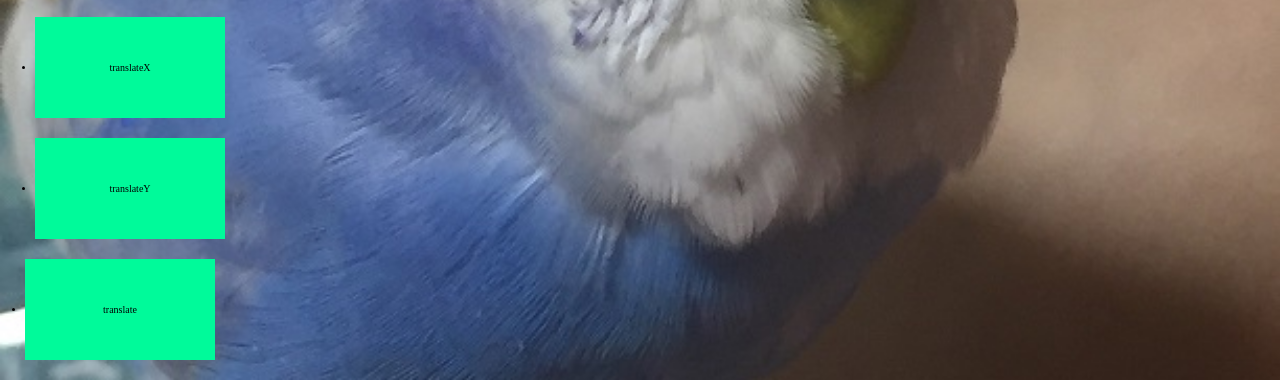
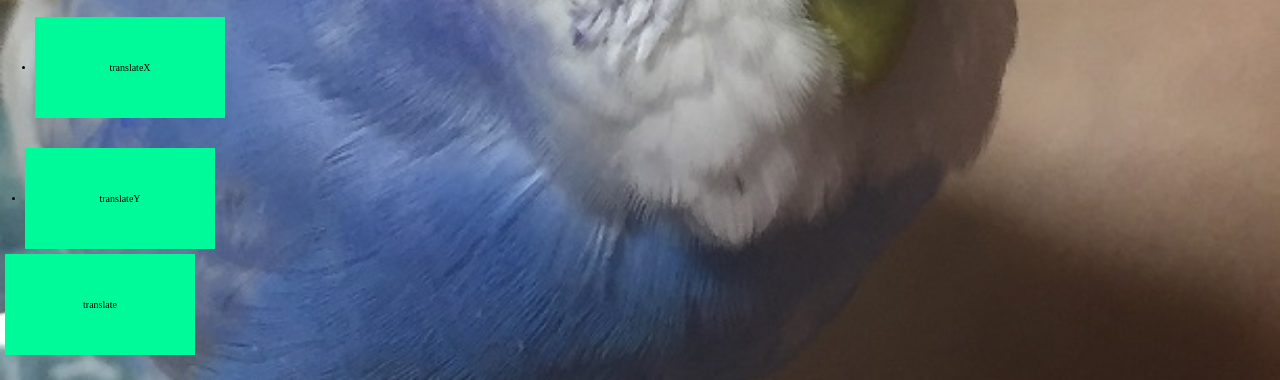
Before and after one commit to ekuaru/web1-9, a plain HTML site: page index.html in a window 1280 px wide. Shown: the part 812-1192 px from the top of the page. Drawn offline with Linux system fonts and the light colour scheme.

Commit message:
Update default.css

```diff
--- a/css/default.css
+++ b/css/default.css
@@ -104,8 +104,8 @@ body{
   transform: translateX(10px);
 }
 .translateY{
-  transform: translateX(10px);
+  transform: translateY(10px);
 }
 .translate{
-  transform: translateX(-20px, -5px);
+  transform: translate(-20px, -5px);
 }
```
